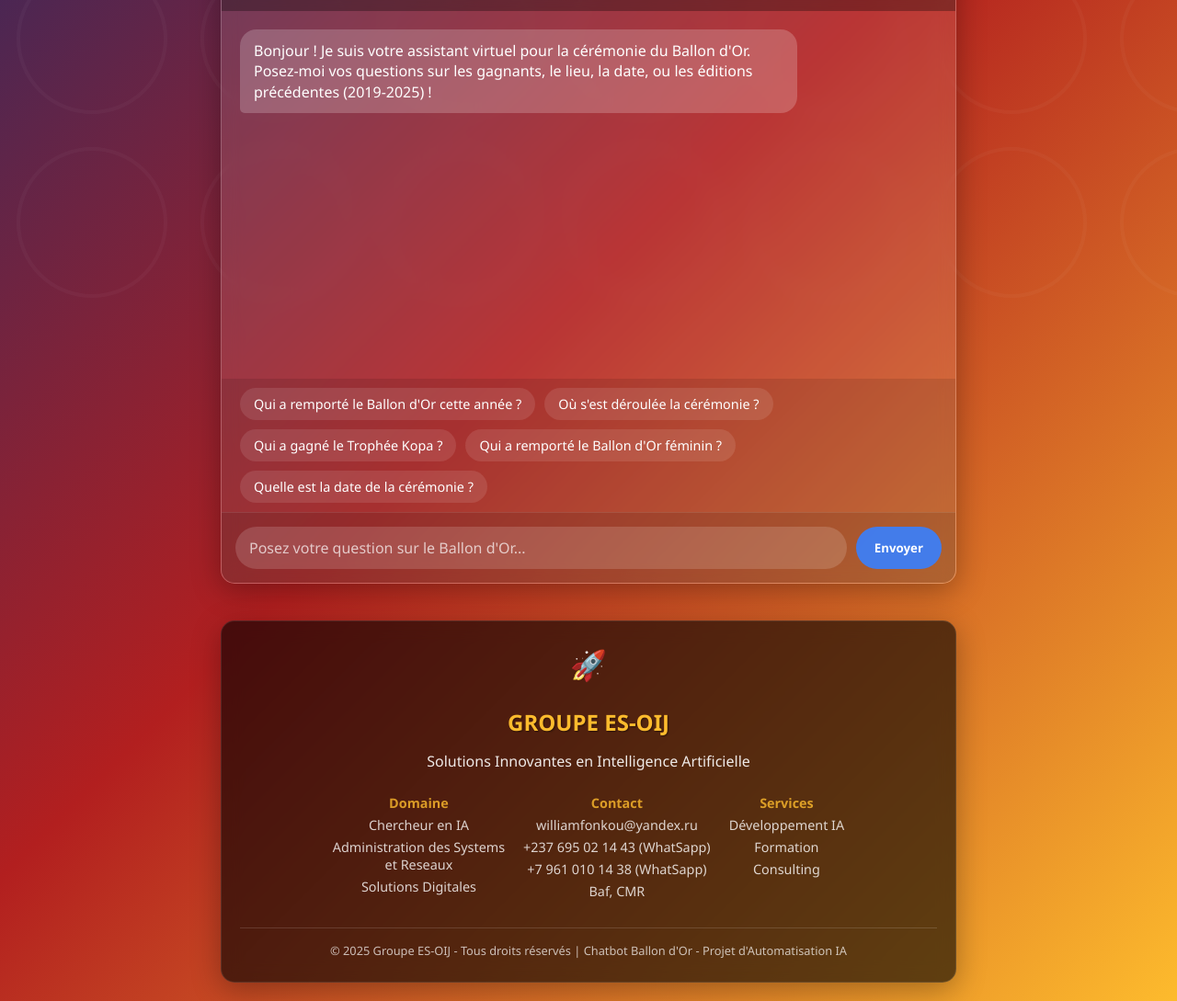
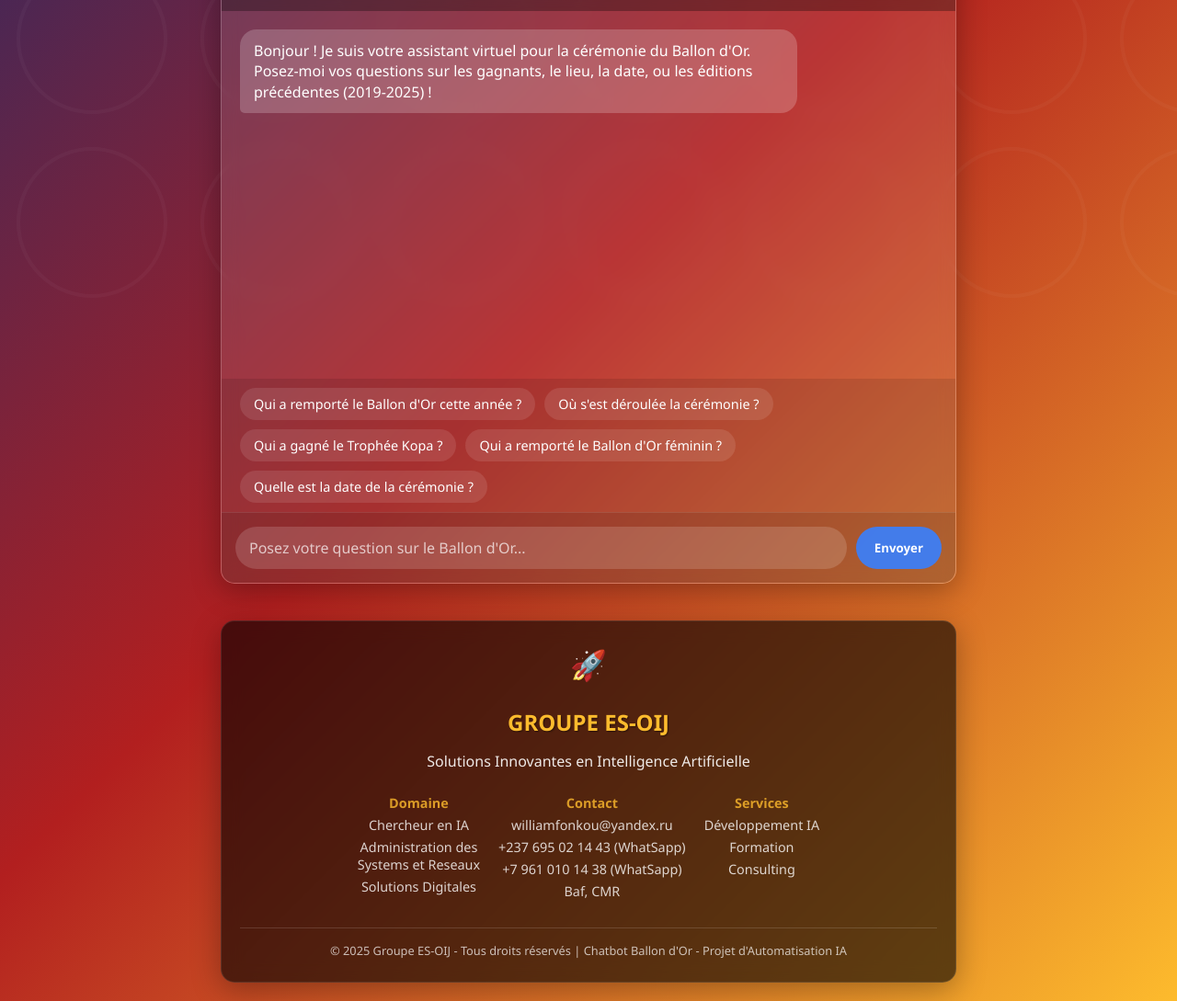
Before and after one commit to InixFoudation/chatbot-info-oij, a plain HTML site: page index.html in a window 1280 px wide. Shown: the part 458-1547 px from the top of the page at 92% size. Drawn offline with Linux system fonts and the light colour scheme.

Commit message:
Update index.html

```diff
--- a/index.html
+++ b/index.html
@@ -414,7 +414,7 @@
                 <div class="footer-section">
                     <strong>Domaine</strong>
                     <span>Chercheur en IA</span>
-                    <span>Administration des Systems <br> et Reseaux</span>
+                    <span>Administration des <br> Systems et Reseaux</span>
                     <span>Solutions Digitales</span>
                 </div>
 
```
